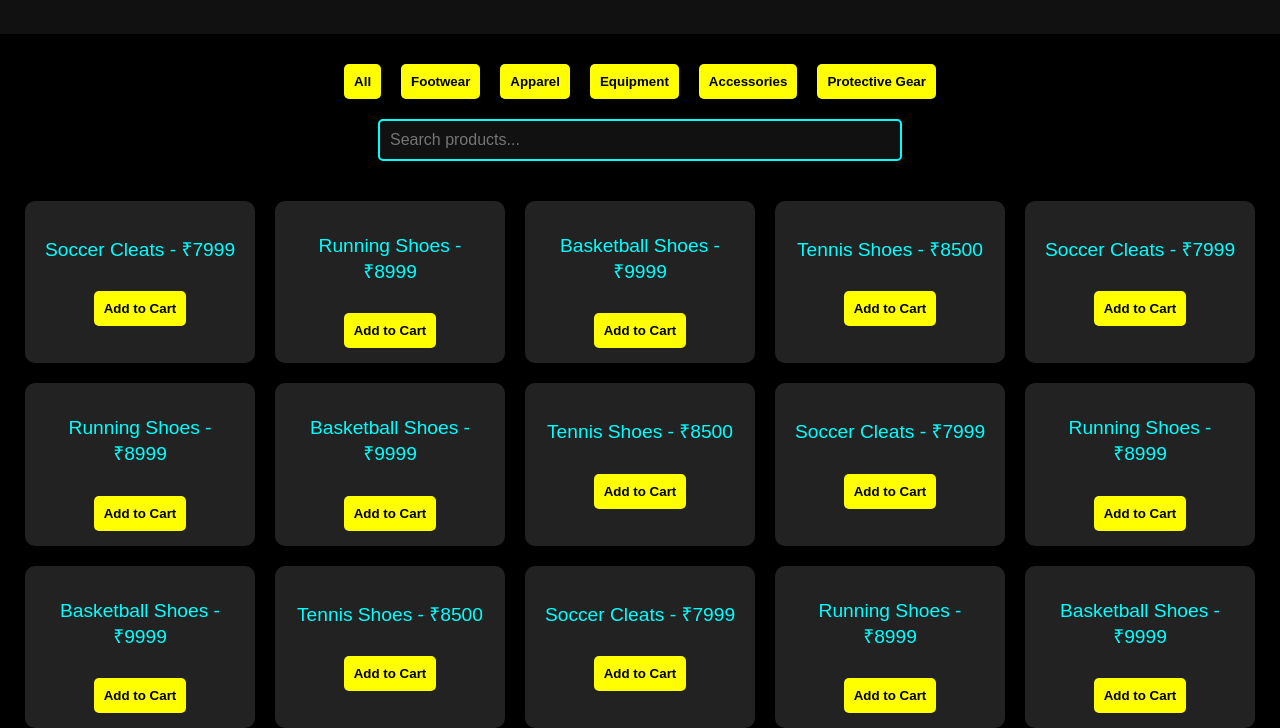
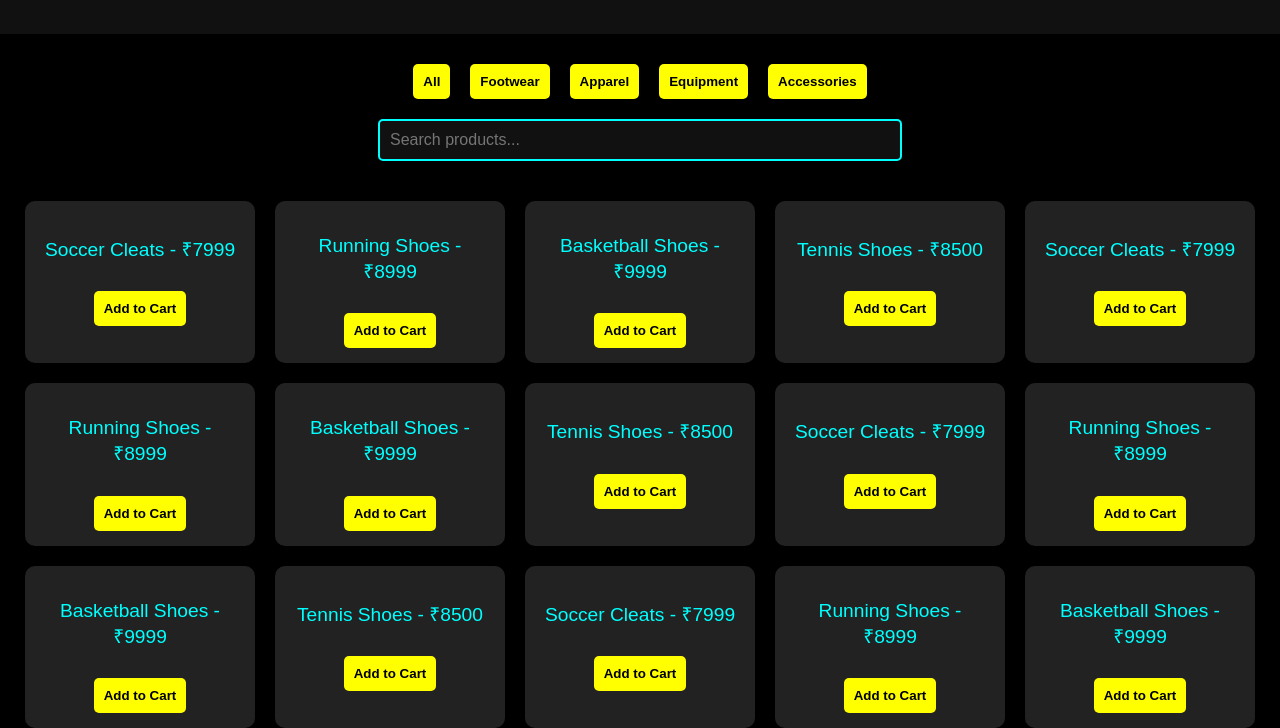
Before and after one commit to HSF237/bolivosports.com, a plain HTML site: page index.html in a window 1280 px wide. Shown: the part 87-815 px from the top of the page. Drawn offline with Linux system fonts and the light colour scheme.

Commit message:
Update index.html

```diff
--- a/index.html
+++ b/index.html
@@ -135,7 +135,6 @@
         <button onclick="filterProducts('Apparel')">Apparel</button>
         <button onclick="filterProducts('Equipment')">Equipment</button>
         <button onclick="filterProducts('Accessories')">Accessories</button>
-        <button onclick="filterProducts('Protective Gear')">Protective Gear</button>
     </div>
 
     <!-- Search Bar -->
```
